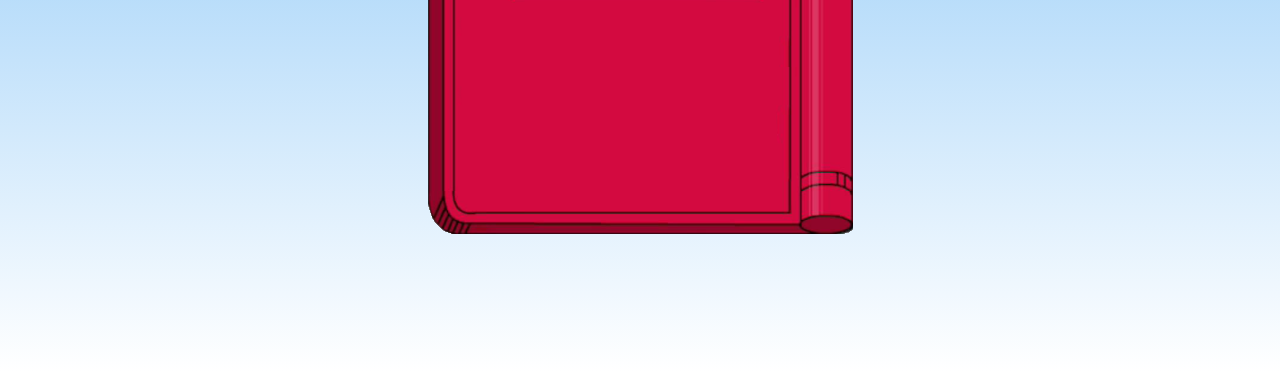
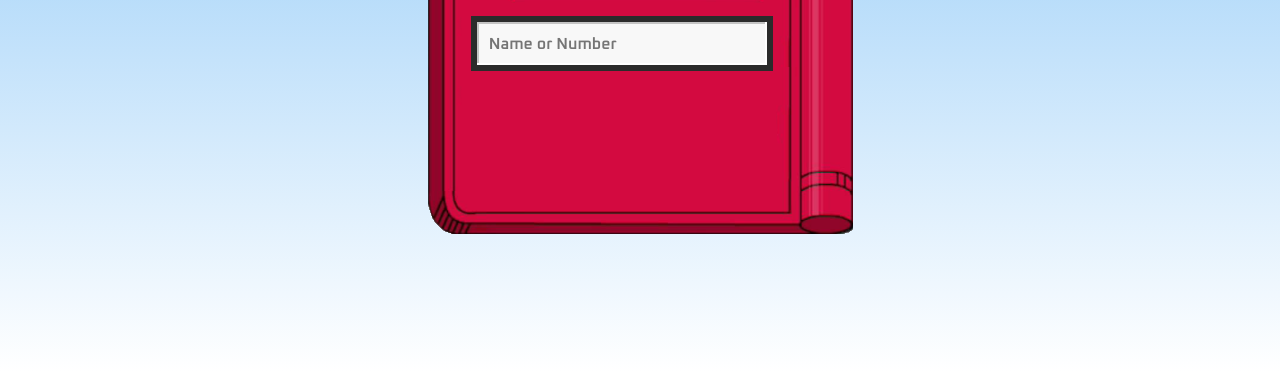
Before and after one commit to Joao-Aquino25/projeto-pokedex, a plain HTML site: page index.html in a window 1280 px wide. Shown: the part 428-800 px from the top of the page. Drawn offline with Linux system fonts and the light colour scheme.

Commit message:
Add search form to Pokédex UI
Introduced a search form in index.html for searching Pokémon by name or number. Added corresponding styles for the form and input field in style.css, including hover and active states for improved user experience.

```diff
--- a/index.html
+++ b/index.html
@@ -16,6 +16,9 @@
       <span class="pokemon-number">006 - </span>
       <span class="pokemon-name">charizard</span>
     </h1>
+    <form class="form">
+      <input class="input-search" type="search" placeholder="Name or Number" required>
+    </form>
     <img class="pokedex" src="assets/img/pokedex.png" alt="pokédex">
   </main>
 </body>
--- a/style.css
+++ b/style.css
@@ -38,6 +38,7 @@ main {
 .pokemon-data {
   position: absolute;
   font-weight: 600;
+  font-size: clamp(8px, 5vw, 25px);
   color: #AAA;
   top: 54.5%;
   right: 27%;
@@ -47,3 +48,48 @@ main {
   color: #3A444D;
   text-transform: capitalize;
 }
+
+.form {
+  position: absolute;
+  width: 65%;
+  top: 65%;
+  left: 13.5%;
+}
+
+.input-search {
+  color: #1b1b1b;
+  font-weight: 600;
+  font-size: clamp(8px, 5vw, 1rem);
+  width: 100%;
+  padding: 4%;
+  outline: none;
+  border: 3px solid #2b2b2b;
+  background-color: #f8f8f8;
+  border-radius: 0;
+  image-rendering: pixelated;
+  box-shadow:
+    inset -2px -2px 0 #ffffff,
+    inset 2px 2px 0 #c4c4c4,
+    0 0 0 3px #2b2b2b;
+  transition: all 0.15s steps(2);
+}
+
+.input-search:hover {
+  background-color: #ffcb05;
+  border-color: #de9e00;
+  box-shadow:
+    inset -2px -2px 0 #ffe680,
+    inset 2px 2px 0 #c28a00,
+    0 0 0 3px #2b2b2b,
+    4px 4px 0 #2b2b2b;
+  transform: translate(-2px, -2px);
+}
+
+.input-search:active {
+  background-color: #e6b800;
+  box-shadow:
+    inset 2px 2px 0 #b38f00,
+    inset -2px -2px 0 #ffdf80,
+    0 0 0 3px #2b2b2b;
+  transform: translate(0, 0);
+}
```
